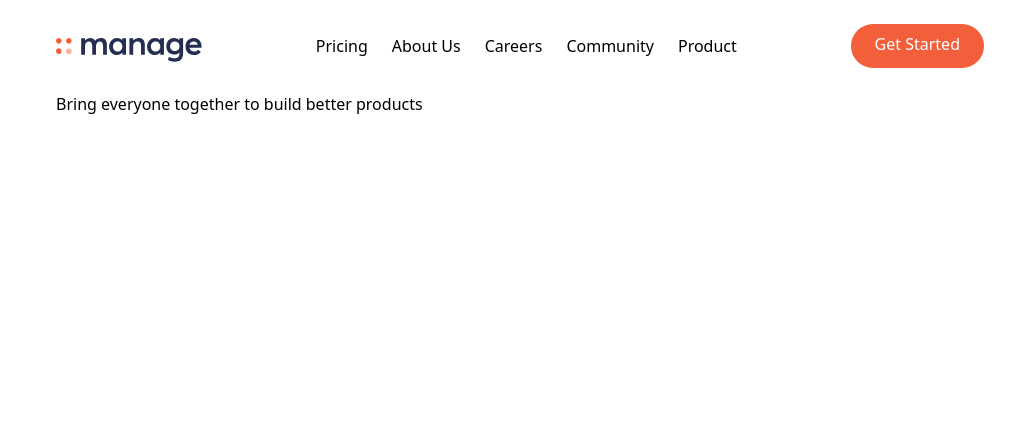
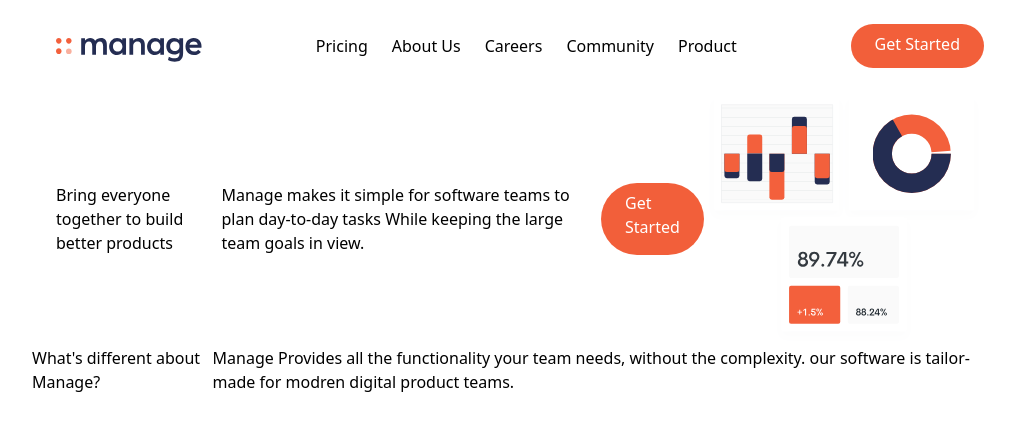
Before and after one commit to itsmeharfatma/Manage-Website, a website: page index.html in a window 1280 px wide. Shown: the whole page, without its empty margins (120-1135 px from the left). Drawn offline with Linux system fonts and the light colour scheme.

Commit message:
22-08.23

```diff
--- a/index.html
+++ b/index.html
@@ -30,6 +30,7 @@
         </div>
     </nav>
     <!-- Navbar Ends -->
+
     <!-- Hero Section Starts -->
     <section id="hero">
         <!-- Flex container -->
@@ -39,25 +40,42 @@
                 <h1 class="max-w-md text-4xl font-bold text-center md:text-5xl md:text-left">
                     Bring everyone together to build better products
                 </h1>
-                <!-- <p class="max-w-sm text-center text-darkGrayishBlue md:text-left">
+                <p class="max-w-sm text-center text-darkGrayishBlue md:text-left">
                     Manage makes it simple for software teams to plan day-to-day tasks
                     While keeping the large team goals in view.
-                </p> -->
+                </p>
                  <!-- button -->
-                <!-- <div class="flex justify-center md:justify-start">
+                <div class="flex justify-center md:justify-start">
                     <a href="#" class="p-3 px-6 pt-2 text-white bg-brightRed rounded-full baseline hover:bg-brightRedLight">Get Started</a>
-                </div> -->
+                </div>
             </div>
             <!-- Image -->
-            <!-- <div class="md:w-1/2">
+            <div class="md:w-1/2">
                 <img src="images/illustration-intro.svg" alt="">
-            </div>  -->
+            </div>
         </div>
     </section>
     <!-- Hero Section Ends -->
+
     <!-- Features Section Starts -->
     <section id="features">
+        <!-- flex container -->
+        <div class="container flex flex-col px-4 mx-auto mt-10 space-y-12 md:space-y-0 md:flex-row">
+            <!-- what's different -->
+            <div class="flex flex-col space-y-12 md:w-1/2">
+                <h2 class="max-w-md text-4xl font-bold text-center md:text-left">
+                    What's different about Manage?
+                </h2>
+               <p class="max-w-sm text-center text-darkGrayishBlue md:text-left">
+                Manage Provides all the functionality your team needs, without the complexity. our software is tailor-made for modren digital product teams.
+               </p>
+            </div>
 
+            <!-- numbered list -->
+            <div>
+
+            </div>
+        </div>
     </section>
     <!-- Features Section Ends -->
 </body>
```
